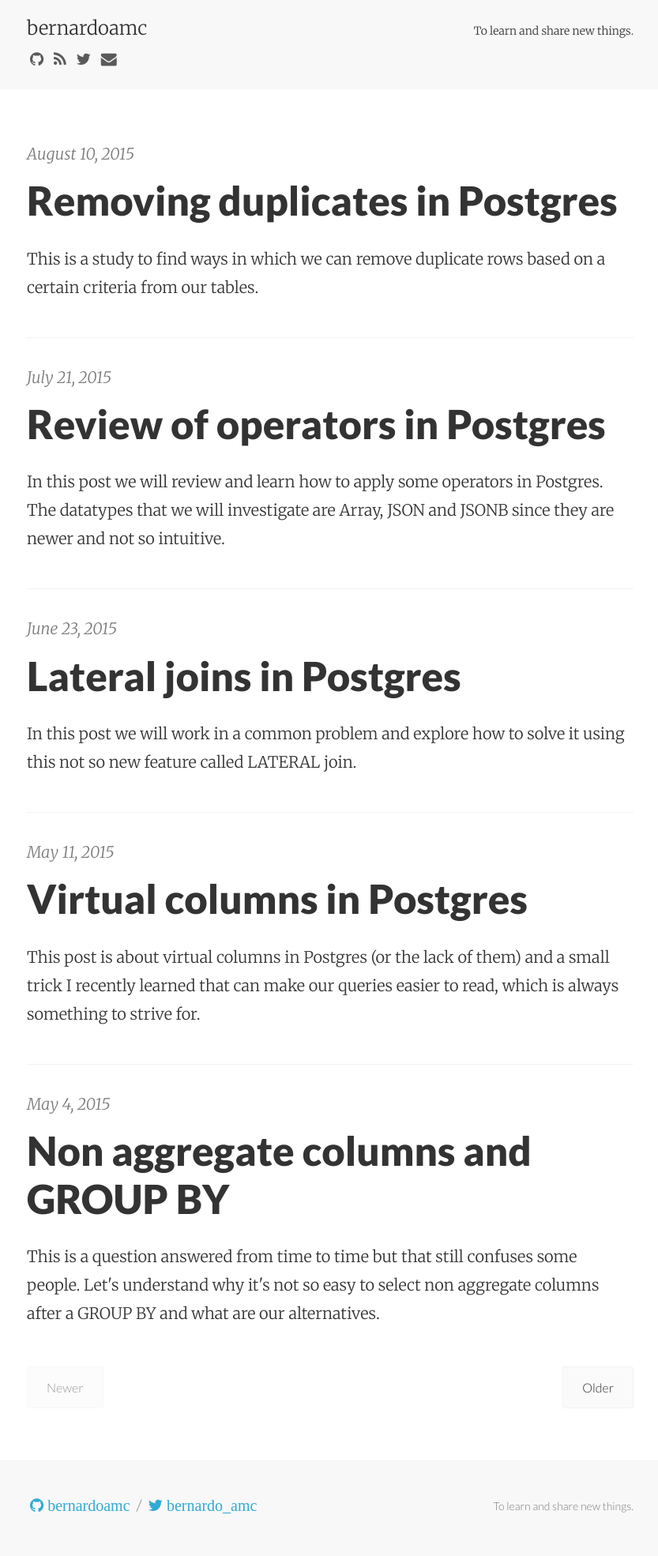
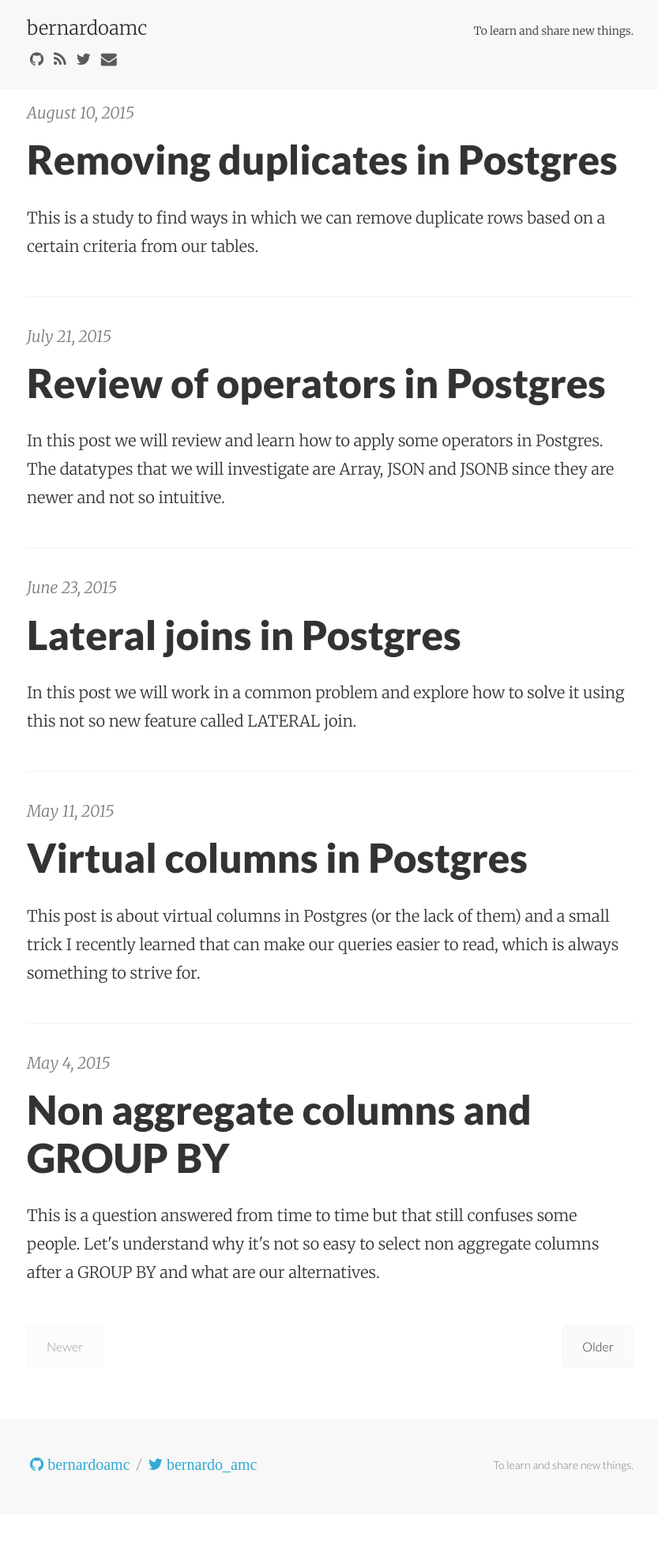
Before and after one commit to bernardoamc/bernardoamc.github.io, a Jekyll site: the page built from index.html, in a window 1280 px wide. Shown: the whole page at 79% size, without its empty margins (222-1055 px from the left). Built offline with Jekyll 4.4.1, drawn with Linux system fonts in a browser that asks for light colours; nearby versions of some CDN libraries; the list of posts is cut into pages by our own code; after the commit the page ends 1918 px from its top, so only the background shows below that.

Commit message:
Reduce padding-top of the post.

```diff
--- a/_sass/_custom.scss
+++ b/_sass/_custom.scss
@@ -1,5 +1,9 @@
 .site-description {
   float: right;
+}
+
+.post.p2 {
+  padding-top: 0.5em;
 }
 
 @media (max-width: 767px) {
```
